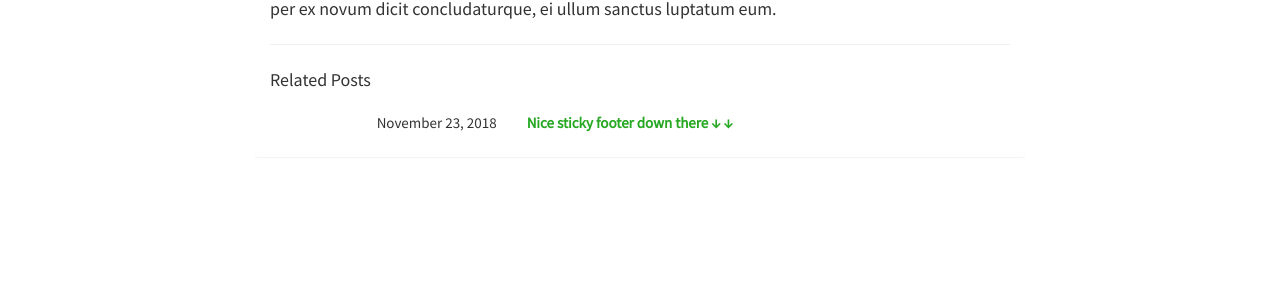
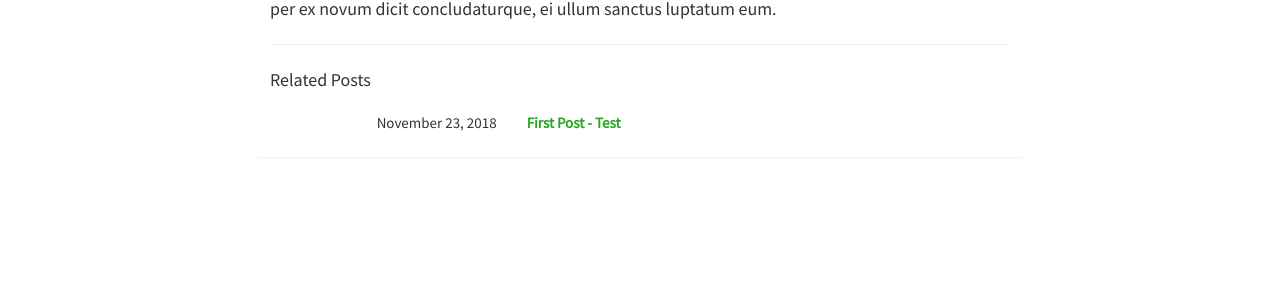
Before and after one commit to mrkaye97/mrkaye97.github.io, a Jekyll site: the page built from _posts/2012-11-04-post7.md, in a window 1280 px wide. Shown: the part 402-708 px from the top of the page. Built offline with Jekyll 4.4.1, drawn with Linux system fonts in a browser that asks for light colours; nearby versions of some CDN libraries.

Commit message:
Update 2018-11-23-test.md

```diff
--- a/_posts/2018-11-23-test.md
+++ b/_posts/2018-11-23-test.md
@@ -1,11 +1,9 @@
 ---
 layout: post
-title: Nice sticky footer down there &darr; &darr;
+title: First Post - Test
 tags:
-- News
-- Tags
-- Blog
-- Post
+- Test
+- Update
 ---
 
 Test post
```
